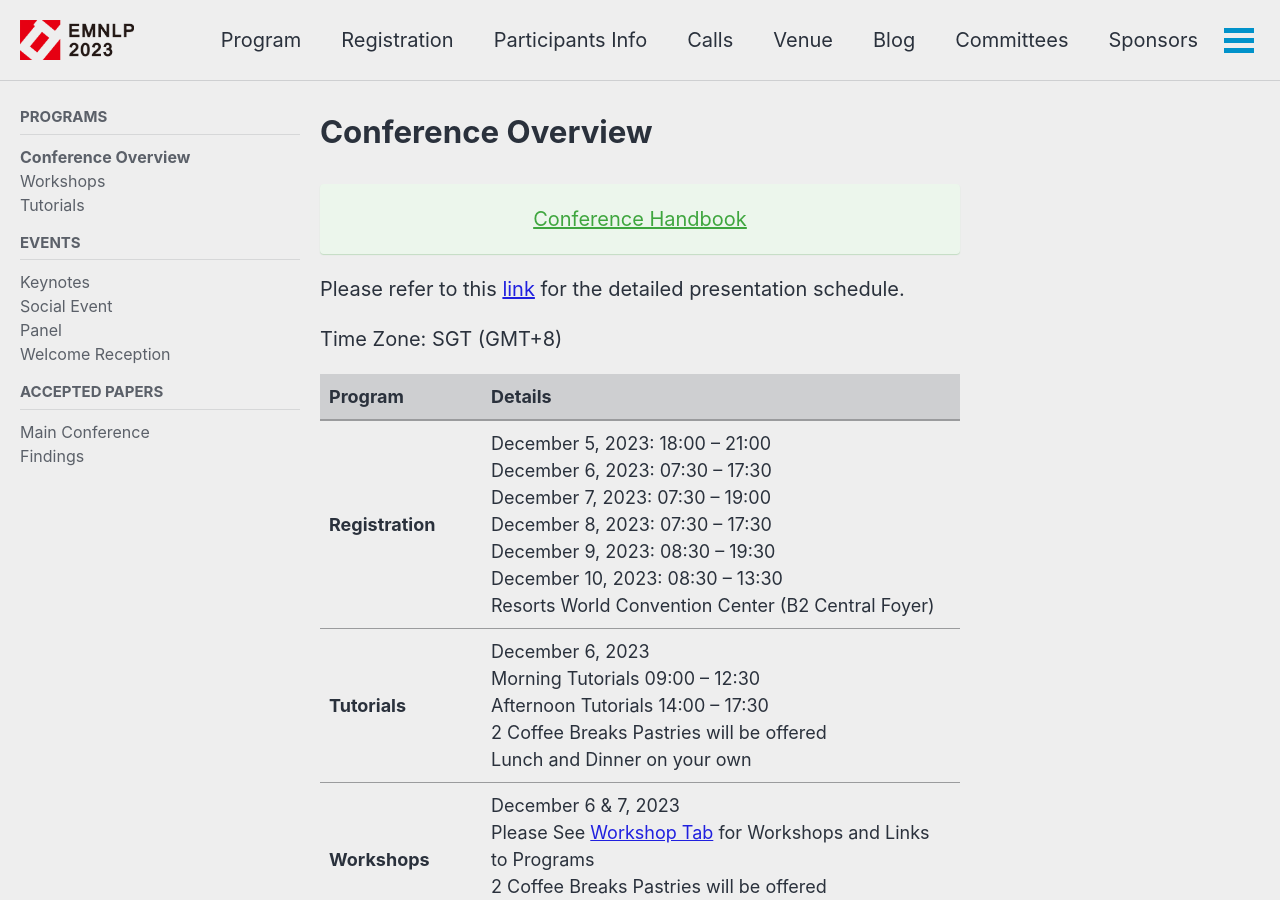
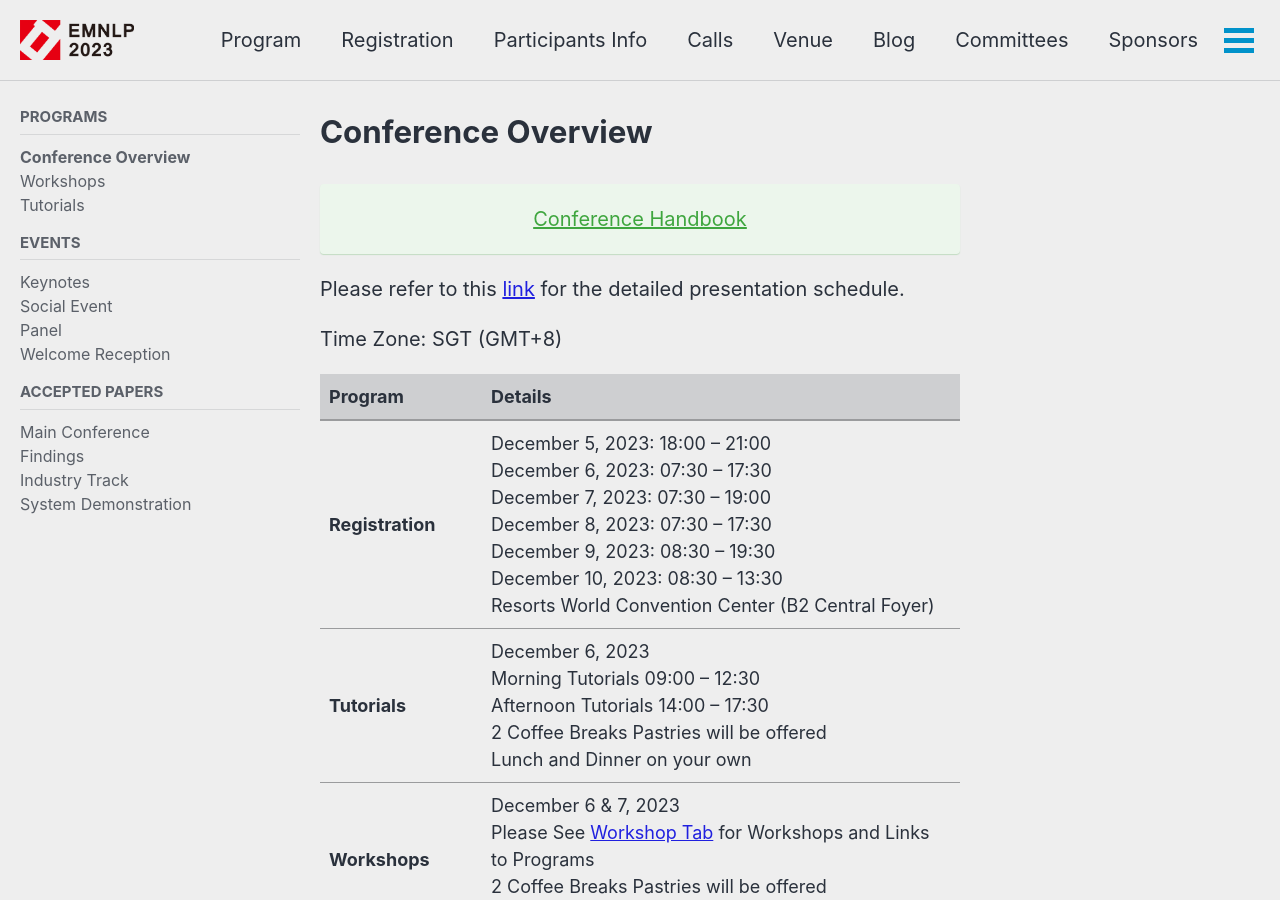
Before and after one commit to acl-org/emnlp-2023, a Jekyll site: the page built from _pages/program/program.md, in a window 1280 px wide and 900 px high. Built offline with Jekyll 4.4.1, drawn with Linux system fonts in a browser that asks for light colours; cached includes are drawn as plain includes; nearby versions of some CDN libraries; some of the changed lines change nothing that is shown.

Commit message:
Update navigation.yml

```diff
--- a/_data/navigation.yml
+++ b/_data/navigation.yml
@@ -73,10 +73,10 @@ program:
         url: /program/accepted_main_conference/
       - title: "Findings"
         url: /program/accepted_findings/
-      # - title: "Industry Track"
-      #   url: /program/accepted_industry_track/
-      # - title: "System Demonstration"
-      #   url: /program/accepted_system_demonstration/
+      - title: "Industry Track"
+        url: /program/industry/
+      - title: "System Demonstration"
+        url: /program/demo/
 
 
 
```
